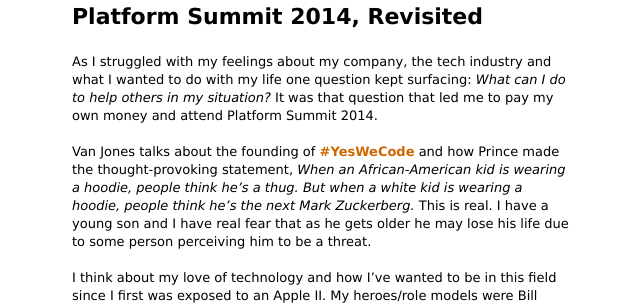
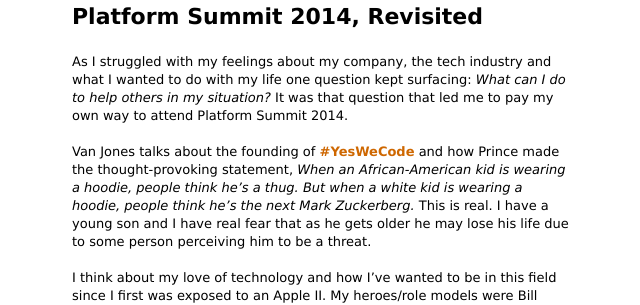
Before and after one commit to kstewart/kstewart.me, a Jekyll site: the page built from _posts/2014-11-08-platform-summit-2014.md, in a window 1280 px wide and 900 px high, scrolled down 1201 px. Shown: the part 170-475 px from the top of the window, without its empty margins (318-958 px from the left). Built offline with Jekyll 4.4.1, drawn with Linux system fonts in a browser that asks for light colours; Markdown is read by kramdown in place of the engine named in the settings.

Commit message:
Minor edits to Platform Summit 2014

```diff
--- a/_posts/2014-11-08-platform-summit-2014.md
+++ b/_posts/2014-11-08-platform-summit-2014.md
@@ -27,7 +27,7 @@
 
 # Platform Summit 2014, Revisited
 
-As I struggled with my feelings about my company, the tech industry and what I wanted to do with my life one question kept surfacing: *What can I do to help others in my situation?* It was that question that led me to pay my own money and attend Platform Summit 2014.
+As I struggled with my feelings about my company, the tech industry and what I wanted to do with my life one question kept surfacing: *What can I do to help others in my situation?* It was that question that led me to pay my own way to attend Platform Summit 2014.
 
 Van Jones talks about the founding of [#YesWeCode](http://www.yeswecode.org/) and how Prince made the thought-provoking statement, *When an African-American kid is wearing a hoodie, people think he’s a thug. But when a white kid is wearing a hoodie, people think he’s the next Mark Zuckerberg.* This is real. I have a young son and I have real fear that as he gets older he may lose his life due to some person perceiving him to be a threat.
 
```
